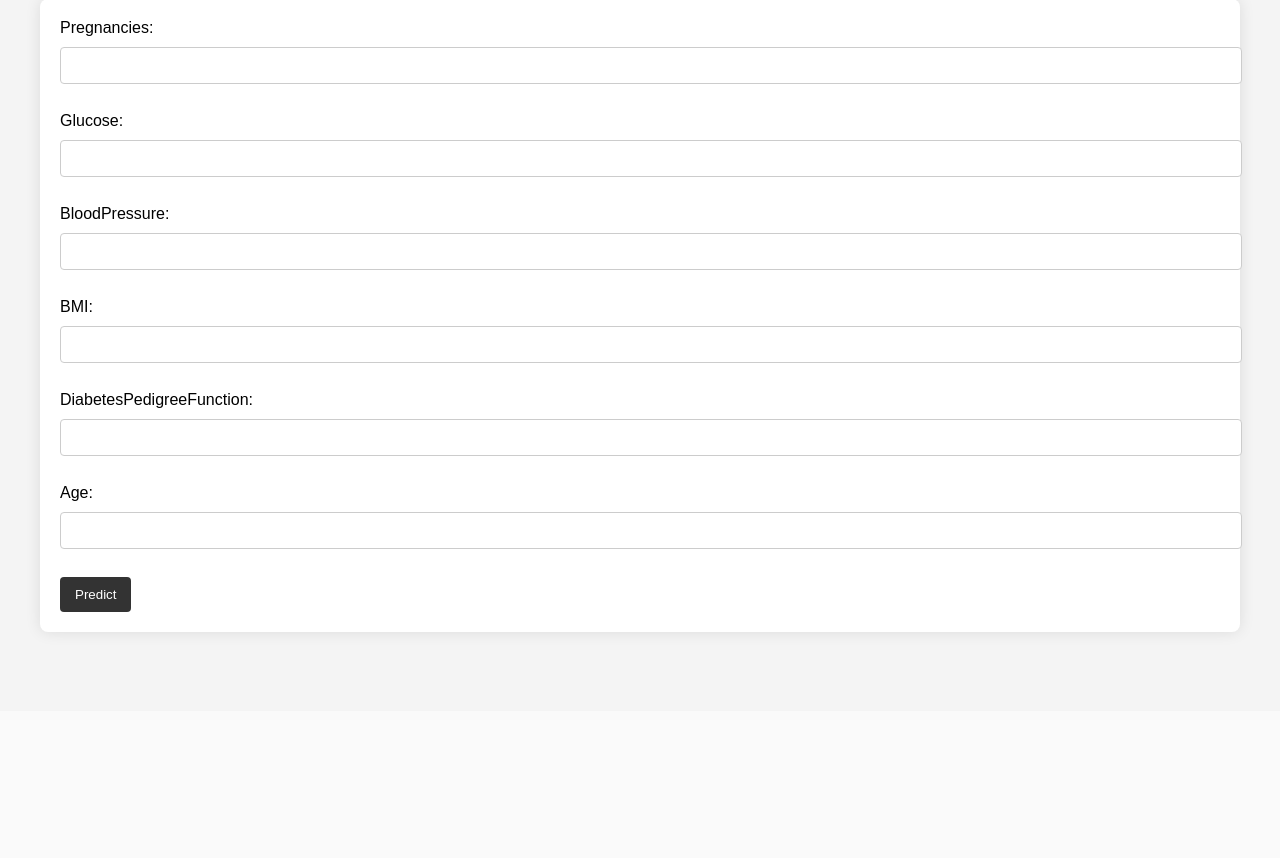
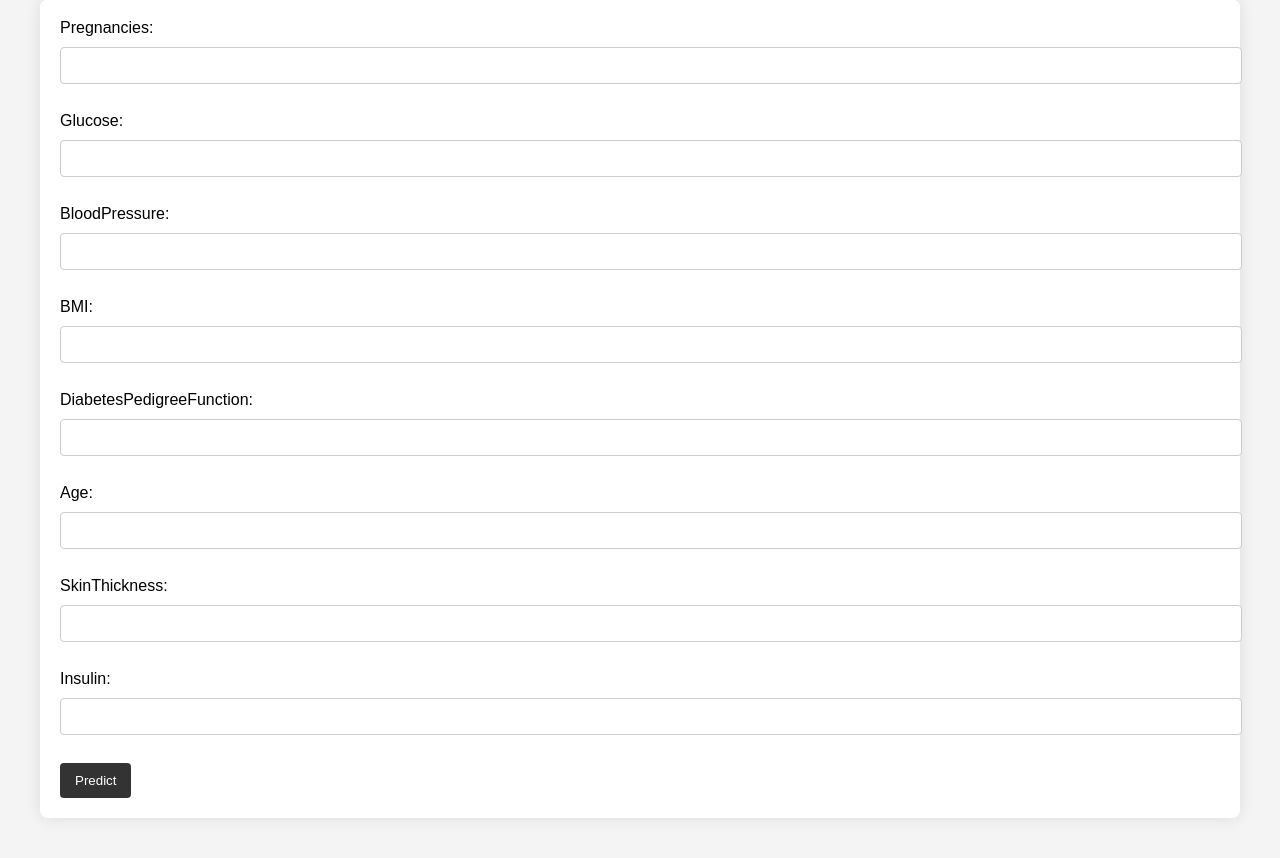
Before and after one commit to agumarquez10/agumarquez-proyecto-de-rbol-de-decisi-n, a Flask app: page / in a window 1280 px wide. Shown: the part 89-947 px from the top of the page. Before the commit the page ends 726 px from the top, so only its background shows below. Run offline with Flask 3, Linux system fonts and the light colour scheme; parts of the project's set-up code (start-up, migrations or seed data) failed here and were passed over.

Commit message:
prototipo 10

```diff
--- a/src/templates/index.html
+++ b/src/templates/index.html
@@ -51,6 +51,10 @@
     DiabetesPedigreeFunction: <input type="number" step="any" name="val5" min="0" max="1.781" required><br><br>
     Age: <input type="number" step="any" name="val6" min="0" max="70" required><br><br>
 
+    <!-- Aquí es donde pegas los dos nuevos campos -->
+    SkinThickness: <input type="number" step="any" name="val7" min="0" max="99" required><br><br>
+    Insulin: <input type="number" step="any" name="val8" min="0" max="846" required><br><br>
+
     <input type="submit" value="Predict">
 </form>
 
```
Lines whose indentation alone changed are shown as unchanged.
